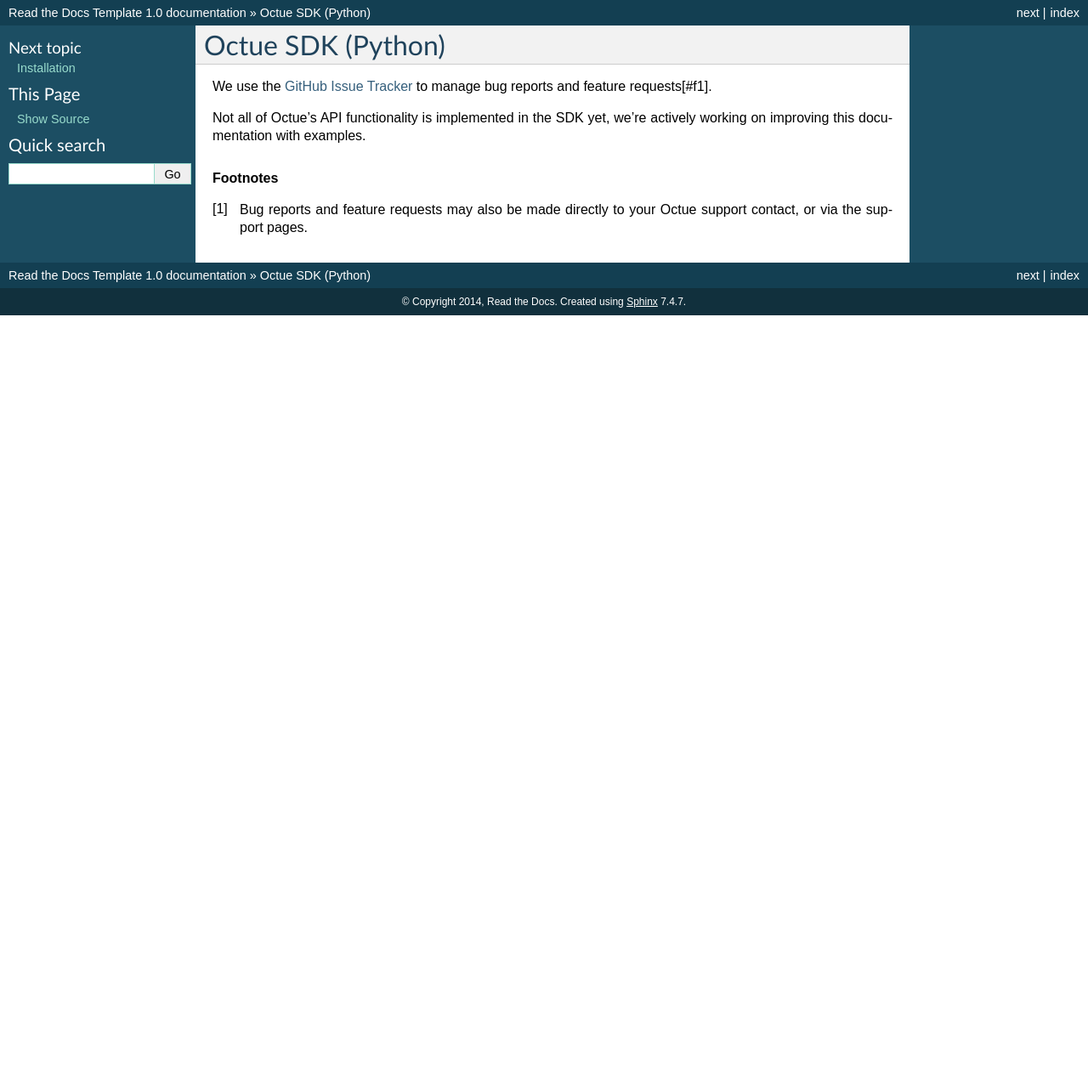
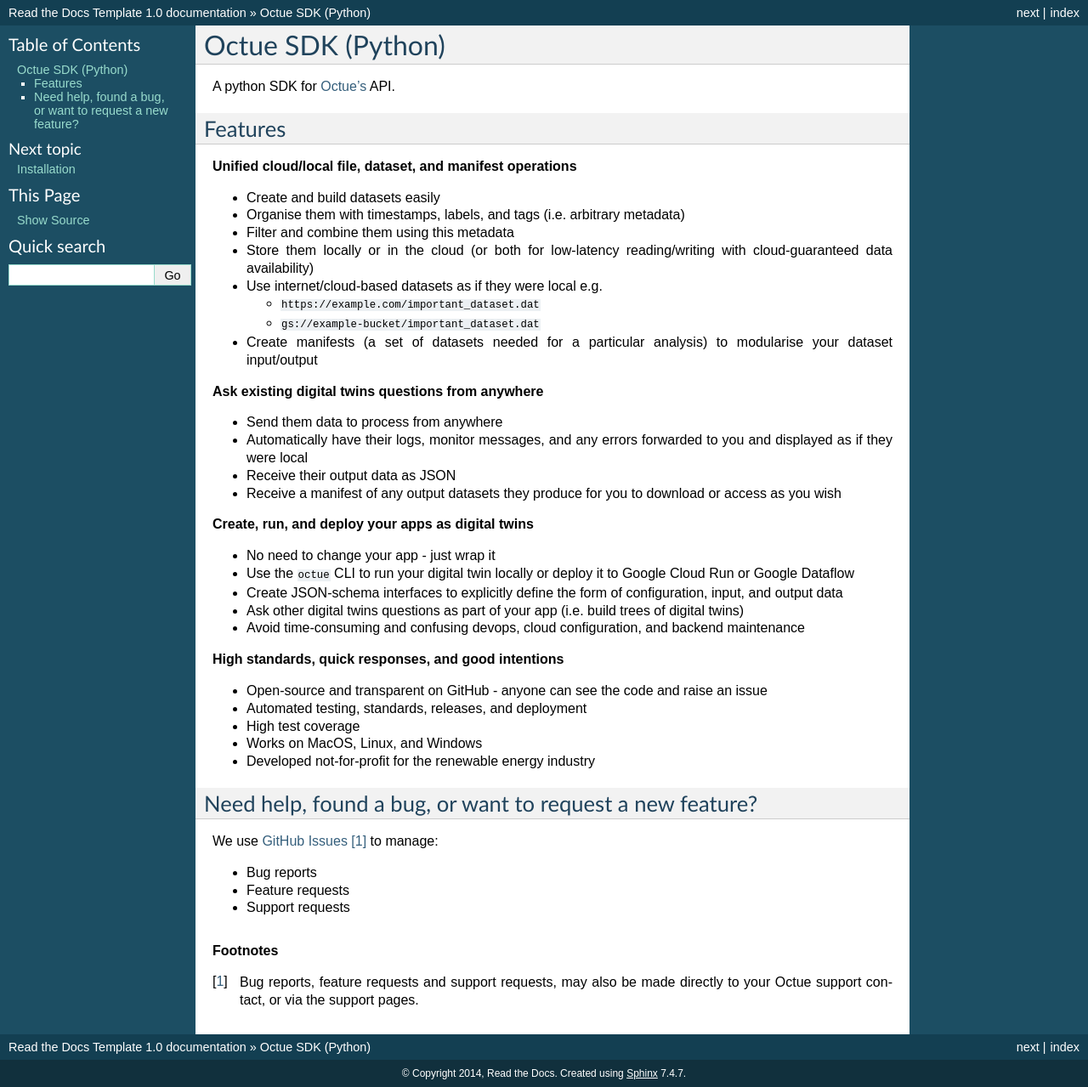
Before and after one commit to octue/octue-sdk-python, a Sphinx documentation site: the page built from docs/source/index.rst, in a window 1280 px wide. Shown: the whole page at 85% size. Built offline with Sphinx 7.4.7, drawn with Linux system fonts in a browser that asks for light colours; before the commit the page ends 900 px from its top, so only the background shows below that.

Commit message:
DOC: Summarise SDK features on docs index page

```diff
--- a/docs/source/index.rst
+++ b/docs/source/index.rst
@@ -2,11 +2,56 @@
 Octue SDK (Python)
 ==================
 
+A python SDK for `Octue's <https://octue.com>`_ API.
 
-We use the `GitHub Issue Tracker <https://github.com/octue/octue-sdk-python>`_
-to manage bug reports and feature requests[#f1].
+Features
+========
 
-Not all of Octue's API functionality is implemented in the SDK yet, we're actively working on improving this documentation with examples.
+**Unified cloud/local file, dataset, and manifest operations**
+
+- Create and build datasets easily
+- Organise them with timestamps, labels, and tags (i.e. arbitrary metadata)
+- Filter and combine them using this metadata
+- Store them locally or in the cloud (or both for low-latency reading/writing with cloud-guaranteed data availability)
+- Use internet/cloud-based datasets as if they were local e.g.
+
+  - ``https://example.com/important_dataset.dat``
+  - ``gs://example-bucket/important_dataset.dat``
+
+- Create manifests (a set of datasets needed for a particular analysis) to modularise your dataset input/output
+
+**Ask existing digital twins questions from anywhere**
+
+- Send them data to process from anywhere
+- Automatically have their logs, monitor messages, and any errors forwarded to you and displayed as if they were local
+- Receive their output data as JSON
+- Receive a manifest of any output datasets they produce for you to download or access as you wish
+
+**Create, run, and deploy your apps as digital twins**
+
+- No need to change your app - just wrap it
+- Use the ``octue`` CLI to run your digital twin locally or deploy it to Google Cloud Run or Google Dataflow
+- Create JSON-schema interfaces to explicitly define the form of configuration, input, and output data
+- Ask other digital twins questions as part of your app (i.e. build trees of digital twins)
+- Avoid time-consuming and confusing devops, cloud configuration, and backend maintenance
+
+**High standards, quick responses, and good intentions**
+
+- Open-source and transparent on GitHub - anyone can see the code and raise an issue
+- Automated testing, standards, releases, and deployment
+- High test coverage
+- Works on MacOS, Linux, and Windows
+- Developed not-for-profit for the renewable energy industry
+
+
+Need help, found a bug, or want to request a new feature?
+=========================================================
+We use `GitHub Issues <https://github.com/octue/octue-sdk-python/issues>`_ [#]_ to manage:
+
+- Bug reports
+- Feature requests
+- Support requests
+
 
 .. toctree::
    :maxdepth: 1
@@ -31,4 +76,4 @@
 
 .. rubric:: Footnotes
 
-.. [#f1] Bug reports and feature requests may also be made directly to your Octue support contact, or via the support pages.
+.. [#] Bug reports, feature requests and support requests, may also be made directly to your Octue support contact, or via the support pages.
```
